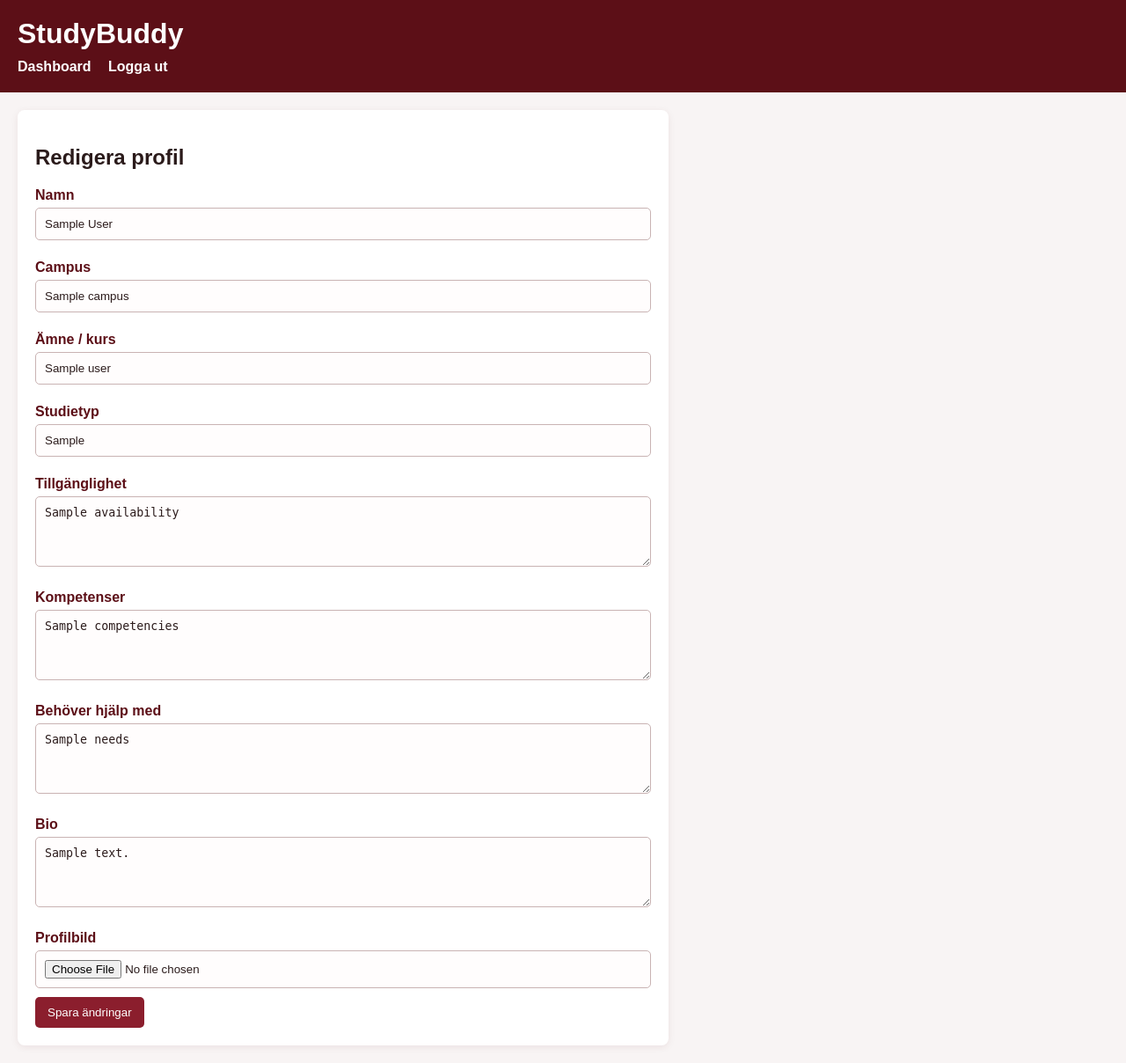
After one commit to Najehnator/StudyBudy, a Flask app: page /profile in a window 1280 px wide. The commit adds this page. Shown: the whole page at 88% size. Run offline with Flask 3, Linux system fonts and the light colour scheme; the visitor is signed in with stand-in values (Sample User, id 1); a database or web service that is not in the repository returns one stand-in record (values such as "Sample title"); some libraries are stand-ins or nearby versions.

Commit message:
Lägg till profilredigering med bilduppladdning
Lägger till profilsida, uppladdningshantering och stöd för databasuppdatering. Introducerar /profile-rutten, profile.html-mall och formulär (flerdelat) för att redigera användarfält och ladda upp en profilbild; sparar uppladdningar till static/uploads med secure_filename och skapar mappen om det behövs. Lägger till update_user_profile() och utökar get_profile_for_user() till att inkludera profile_image. Mindre justeringar av användargränssnittet i instrumentpanelen för att visa profilbild och extra fält, plus ny .profile-image CSS och textarea-storleksanpassning. Ställer även in explicit lösenordshashingmetod, lägger till en exempeluppladdningsbild och kör utvecklarservern på port 5050.

Co-Authored-By: yosefalobaidi61-star <270649424+yosefalobaidi61-star@users.noreply.github.com>

```diff
--- a/app.py
+++ b/app.py
@@ -1,12 +1,18 @@
+import os
 import re
 from functools import wraps
 
 import psycopg2
 from flask import Flask, flash, g, redirect, render_template, request, session, url_for
 from werkzeug.security import check_password_hash, generate_password_hash
+from werkzeug.utils import secure_filename
 
 app = Flask(__name__)
 app.secret_key = "simple-secret-key"
+
+UPLOAD_FOLDER = "static/uploads"
+app.config["UPLOAD_FOLDER"] = UPLOAD_FOLDER
+os.makedirs(UPLOAD_FOLDER, exist_ok=True)
 
 
 # --------------------------------------------------
@@ -121,7 +127,7 @@ def create_new_user(email, password):
     connection = get_database_connection()
     cursor = connection.cursor()
 
-    password_hash = generate_password_hash(password)
+    password_hash = generate_password_hash(password, method="pbkdf2:sha256")
     display_name = email.split("@")[0]
 
     cursor.execute(
@@ -148,7 +154,7 @@ def get_profile_for_user(user_id):
     cursor.execute(
         """
         SELECT id, email, display_name, campus, subject, study_type,
-               availability, competencies, needs, bio
+               availability, competencies, needs, bio, profile_image
         FROM users
         WHERE id = %s
         """,
@@ -157,6 +163,75 @@ def get_profile_for_user(user_id):
     profile_row = cursor.fetchone()
     cursor.close()
     return profile_row
+
+
+def update_user_profile(user_id, display_name, campus, subject, study_type,
+                        availability, competencies, needs, bio, profile_image):
+    """
+    Uppdaterar profilinformation för den inloggade användaren.
+    """
+    connection = get_database_connection()
+    cursor = connection.cursor()
+
+    if profile_image:
+        cursor.execute(
+            """
+            UPDATE users
+            SET display_name = %s,
+                campus = %s,
+                subject = %s,
+                study_type = %s,
+                availability = %s,
+                competencies = %s,
+                needs = %s,
+                bio = %s,
+                profile_image = %s,
+                updated_at = CURRENT_TIMESTAMP
+            WHERE id = %s
+            """,
+            (
+                display_name,
+                campus,
+                subject,
+                study_type,
+                availability,
+                competencies,
+                needs,
+                bio,
+                profile_image,
+                user_id
+            )
+        )
+    else:
+        cursor.execute(
+            """
+            UPDATE users
+            SET display_name = %s,
+                campus = %s,
+                subject = %s,
+                study_type = %s,
+                availability = %s,
+                competencies = %s,
+                needs = %s,
+                bio = %s,
+                updated_at = CURRENT_TIMESTAMP
+            WHERE id = %s
+            """,
+            (
+                display_name,
+                campus,
+                subject,
+                study_type,
+                availability,
+                competencies,
+                needs,
+                bio,
+                user_id
+            )
+        )
+
+    connection.commit()
+    cursor.close()
 
 
 # --------------------------------------------------
@@ -236,11 +311,58 @@ def show_login_page():
 @login_required
 def show_dashboard_page():
     """
-    Visar en enkel dashboardsida för inloggad användare.
+    Visar dashboard för inloggad användare.
     """
     user_id = get_logged_in_user_id()
     profile = get_profile_for_user(user_id)
     return render_template("dashboard.html", profile=profile)
+
+
+@app.route("/profile", methods=["GET", "POST"])
+@login_required
+def show_profile_page():
+    """
+    Visar och uppdaterar användarens profil.
+    """
+    user_id = get_logged_in_user_id()
+
+    if request.method == "POST":
+        display_name = request.form.get("display_name", "").strip()
+        campus = request.form.get("campus", "").strip()
+        subject = request.form.get("subject", "").strip()
+        study_type = request.form.get("study_type", "").strip()
+        availability = request.form.get("availability", "").strip()
+        competencies = request.form.get("competencies", "").strip()
+        needs = request.form.get("needs", "").strip()
+        bio = request.form.get("bio", "").strip()
+
+        image_file = request.files.get("profile_image")
+        image_filename = None
+
+        if image_file and image_file.filename:
+            safe_filename = secure_filename(image_file.filename)
+            image_filename = str(user_id) + "_" + safe_filename
+            image_path = os.path.join(app.config["UPLOAD_FOLDER"], image_filename)
+            image_file.save(image_path)
+
+        update_user_profile(
+            user_id,
+            display_name,
+            campus,
+            subject,
+            study_type,
+            availability,
+            competencies,
+            needs,
+            bio,
+            image_filename
+        )
+
+        flash("Profilen uppdaterades.")
+        return redirect(url_for("show_dashboard_page"))
+
+    profile = get_profile_for_user(user_id)
+    return render_template("profile.html", profile=profile)
 
 
 @app.route("/logout")
@@ -255,4 +377,4 @@ def logout_user():
 
 
 if __name__ == "__main__":
-    app.run(debug=True)
+    app.run(debug=True, port=5050)
--- a/static/style.css
+++ b/static/style.css
@@ -59,6 +59,10 @@ textarea {
     color: #2b1b1b;
 }
 
+textarea {
+    min-height: 80px;
+}
+
 button,
 .button-link {
     background-color: #8b1e2d;
@@ -85,3 +89,13 @@ button:hover,
     margin-bottom: 10px;
     border: 1px solid #ddb7bc;
 }
+
+.profile-image {
+    width: 100%;
+    max-width: 100%;
+    height: auto;
+    border-radius: 8px;
+    border: 3px solid #5c0f17;
+    margin-bottom: 15px;
+    box-sizing: border-box;
+}
--- /dev/null
+++ b/templates/profile.html
@@ -0,0 +1,54 @@
+<!DOCTYPE html>
+<html lang="sv">
+<head>
+    <meta charset="UTF-8">
+    <title>Redigera profil</title>
+    <link rel="stylesheet" href="{{ url_for('static', filename='style.css') }}">
+</head>
+<body>
+    <header>
+        <h1>StudyBuddy</h1>
+        <nav>
+            <a href="{{ url_for('show_dashboard_page') }}">Dashboard</a>
+            <a href="{{ url_for('logout_user') }}">Logga ut</a>
+        </nav>
+    </header>
+
+    <main>
+        <section class="card">
+            <h2>Redigera profil</h2>
+
+            <form method="POST" enctype="multipart/form-data">
+                <label for="display_name">Namn</label>
+                <input type="text" id="display_name" name="display_name" value="{{ profile[2] }}" required>
+
+                <label for="campus">Campus</label>
+                <input type="text" id="campus" name="campus" value="{{ profile[3] or '' }}">
+
+                <label for="subject">Ämne / kurs</label>
+                <input type="text" id="subject" name="subject" value="{{ profile[4] or '' }}">
+
+                <label for="study_type">Studietyp</label>
+                <input type="text" id="study_type" name="study_type" value="{{ profile[5] or '' }}">
+
+                <label for="availability">Tillgänglighet</label>
+                <textarea id="availability" name="availability">{{ profile[6] or '' }}</textarea>
+
+                <label for="competencies">Kompetenser</label>
+                <textarea id="competencies" name="competencies">{{ profile[7] or '' }}</textarea>
+
+                <label for="needs">Behöver hjälp med</label>
+                <textarea id="needs" name="needs">{{ profile[8] or '' }}</textarea>
+
+                <label for="bio">Bio</label>
+                <textarea id="bio" name="bio">{{ profile[9] or '' }}</textarea>
+
+                <label for="profile_image">Profilbild</label>
+                <input type="file" id="profile_image" name="profile_image">
+
+                <button type="submit">Spara ändringar</button>
+            </form>
+        </section>
+    </main>
+</body>
+</html>
--- a/templates/register.html
+++ b/templates/register.html
@@ -2,7 +2,6 @@
 <html lang="sv">
 <head>
     <meta charset="UTF-8">
-    <meta name="viewport" content="width=device-width, initial-scale=1.0">
     <title>Registrera</title>
     <link rel="stylesheet" href="{{ url_for('static', filename='style.css') }}">
 </head>
```
Also changed, not shown: templates/dashboard.html (+12 -4 lines), static/uploads/1_IMG_6560.jpeg (added).
